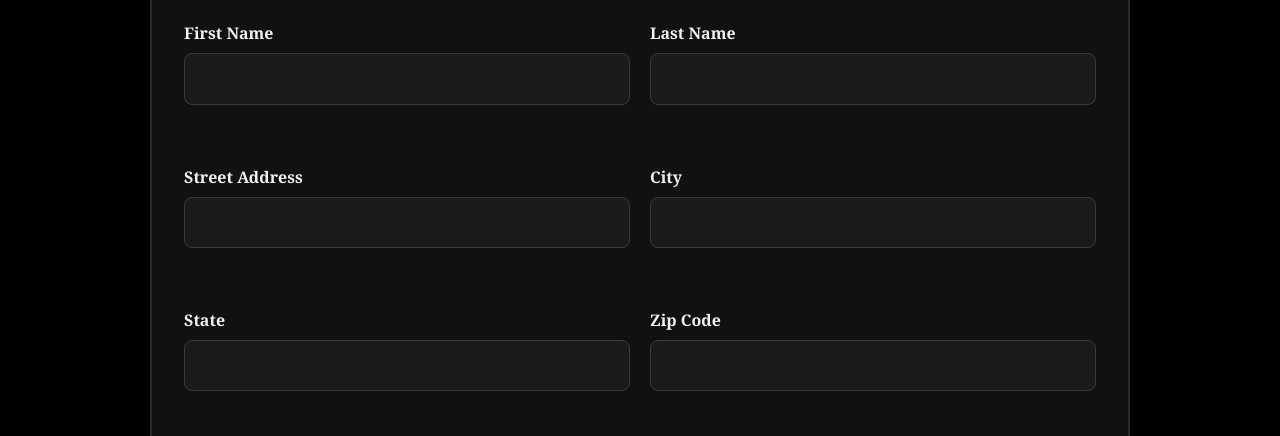
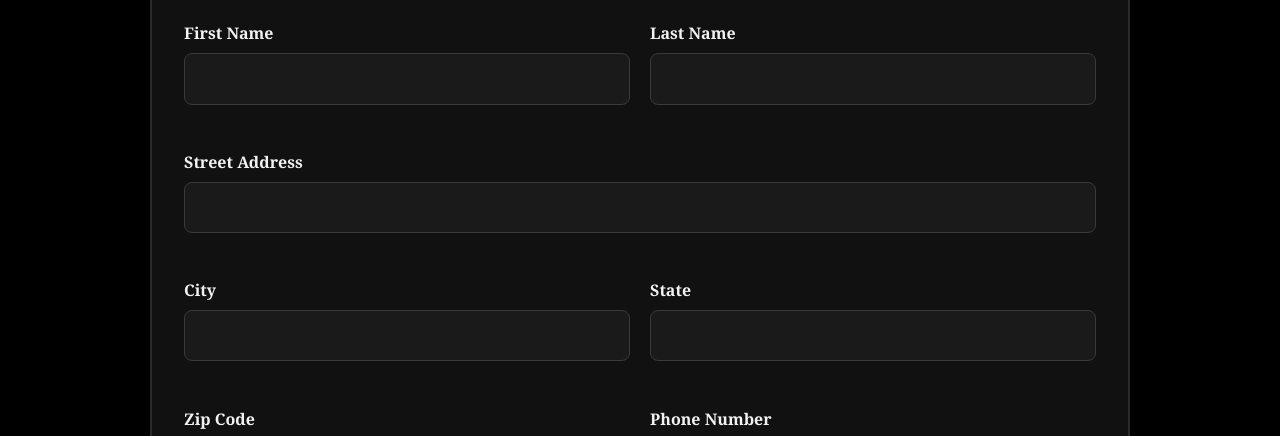
Before and after one commit to landry-jo-neu/signature-assignmement-itc2400, a plain HTML site: page contact.html in a window 1280 px wide. Shown: the part 311-747 px from the top of the page. Drawn offline with Linux system fonts and the light colour scheme.

Commit message:
Add files via upload

```diff
--- a/stylesheet/stylesheet.css
+++ b/stylesheet/stylesheet.css
@@ -411,3 +411,19 @@ a:hover {
     border-right: none;
   }
 }
+
+/* Contact Me Form Javascript Styles */
+.form-group-full {
+  grid-column: 1 / -1;
+}
+
+.error-message {
+  margin: 0;
+  color: #ff8a8a;
+  font-size: 0.9rem;
+  min-height: 1.2em;
+}
+
+.input-error {
+  border-color: #ff8a8a !important;
+}
```
